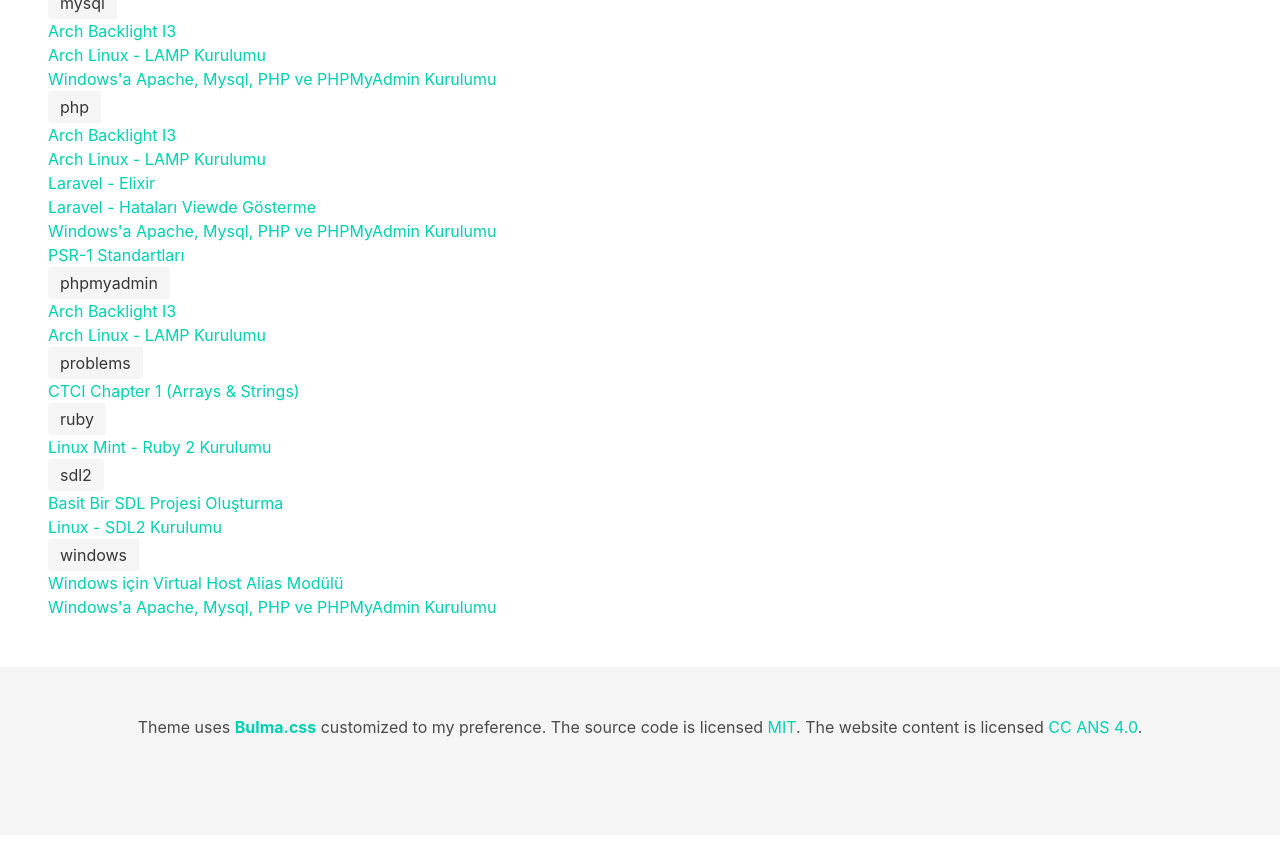
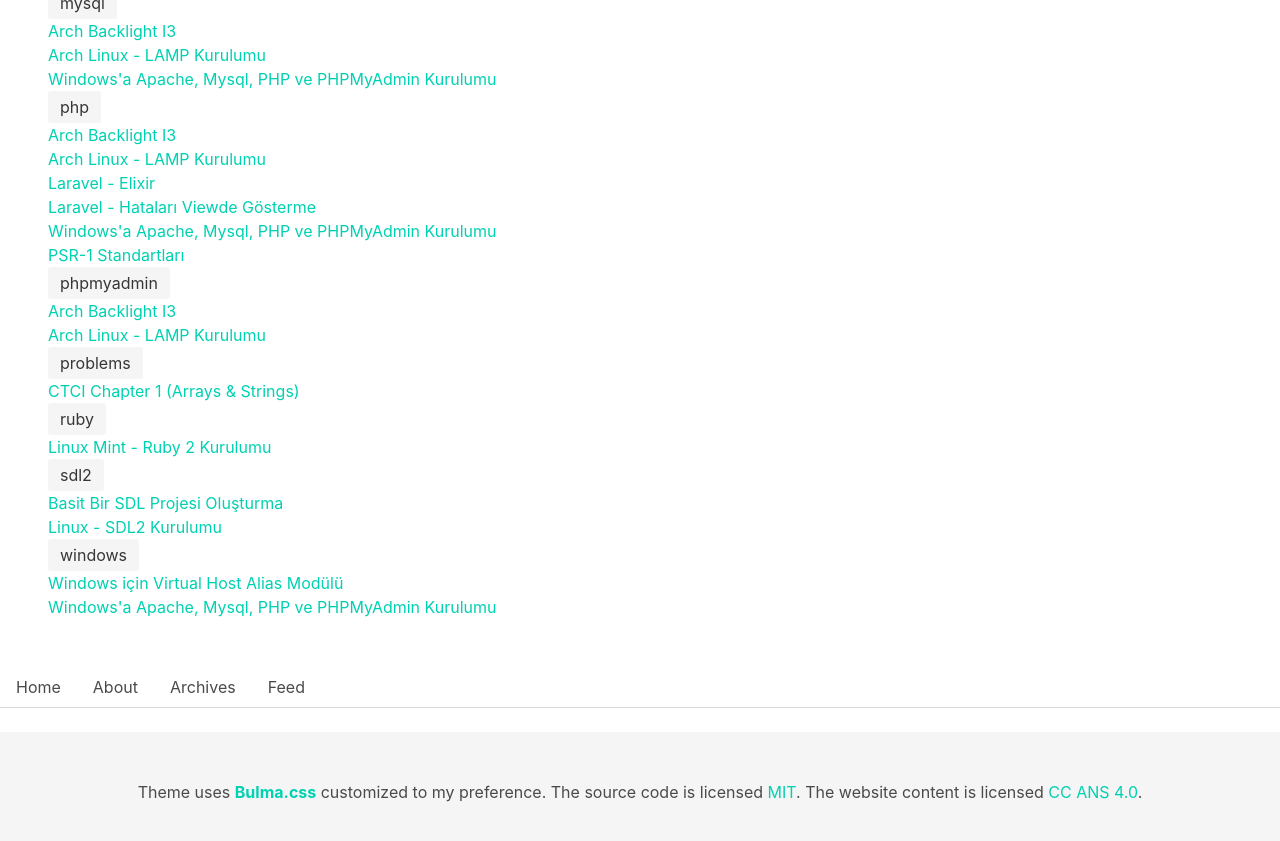
Before and after one commit to saravanaram/saravanaram.github.io, a Jekyll site: the page built from archives.html, in a window 1280 px wide and 900 px high, scrolled down 1721 px. Shown: the top 841 px of the window. Built offline with Jekyll 4.4.1, drawn with Linux system fonts in a browser that asks for light colours.

Commit message:
Update archives.html

```diff
--- a/archives.html
+++ b/archives.html
@@ -56,13 +56,13 @@
 <ul>
     {% for post in site.tags[this_tag] %}
     {% if post.title != null %}
-      <li >
+      <li>
         {% if post.link %}
         <a href="{{ post.link }}">
         {% else %}
         <a href="{{ post.url | prepend: site.baseurl }}">
         {% endif %}
-          <span class="">{{ post.title }}</span>
+          {{ post.title }}
         </a>
       </li>
     {% endif %}
@@ -75,3 +75,11 @@
     </div>
         </aside>
 </section>
+<div class="tabs">
+  <ul>
+    <li><a href="/">Home</a></li>
+    <li><a href="/about.html">About</a></li>
+    <li><a href="/archives.html">Archives</a></li>
+    <li><a href="/feed.xml">Feed</a></li>
+  </ul>
+</div>
```
